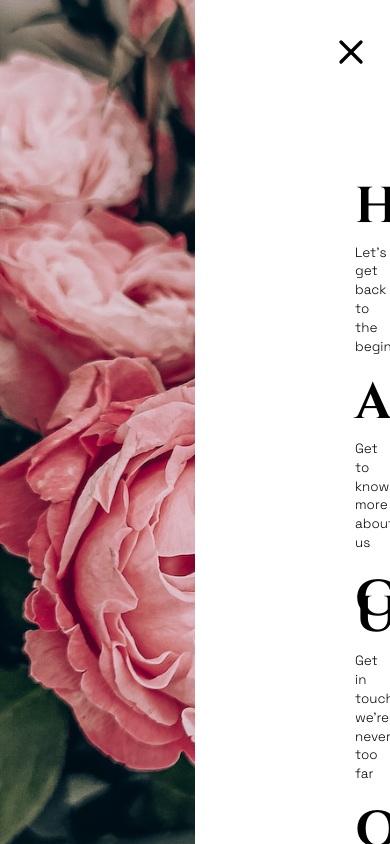
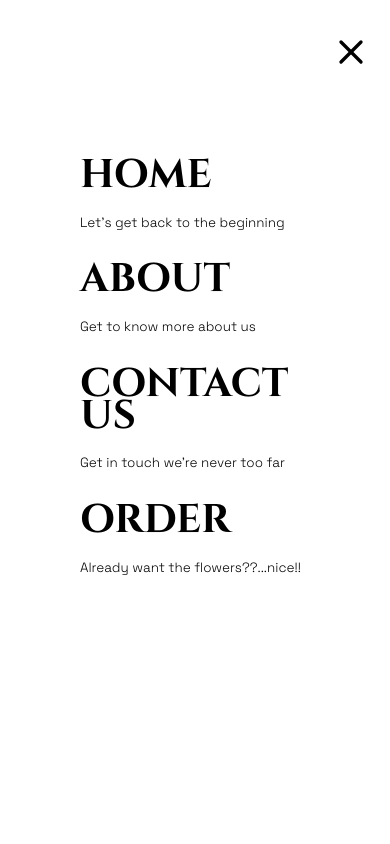
Before and after one commit to Moyowaaaa/l-devine, a Vue app: page / in a window 390 px wide. Both pictures are taken after a click on the element 340 px from the left and 59 px from the top of the page. Shown: the top 844 px of the page. Built offline with nearby package versions, Linux system fonts and the light colour scheme.

Commit message:
responsiveness 🚧

```diff
--- a/src/components/AboutSection.vue
+++ b/src/components/AboutSection.vue
@@ -1,5 +1,5 @@
 <template>
-    <div class="about-section">
+    <div class="about-section" id="about">
         <div class="about-section__top-section">
             <div class="about-section__top-section__left">
         <img src="../assets/images/afterTitle1.png" />
@@ -54,12 +54,22 @@ Amet natoque molestie sed semper. Elementum phasellus purus, phasellus augue ris
 
     &__top-section{
         display: flex;
+        @media screen and (max-width:485px) {
+    flex-direction: column;
+    width: 100%;
+}
     }
     &__top-section__left{
         width: 50%;
         display: flex;
         background-color: #8D7362;
         justify-content: center;
+
+        @media screen and (max-width:485px) {
+    flex-direction: column;
+    width: 100%;
+}
+
     }
     &__top-section__right{
         width: 50%;
@@ -70,6 +80,12 @@ Amet natoque molestie sed semper. Elementum phasellus purus, phasellus augue ris
         padding-bottom: 2rem;
         background-image: url('../assets/images/afterTitle2.png');
         background-size: cover;
+
+        @media screen and (max-width:485px) {
+    flex-direction: column;
+    width: 100%;
+    height:40rem
+}
     }
 
 }
@@ -82,6 +98,11 @@ Amet natoque molestie sed semper. Elementum phasellus purus, phasellus augue ris
 
     p{
         text-align: right;
+
+        @media screen and (max-width:485px) {
+
+            text-align: left;
+        }
     }
 }
 
@@ -93,6 +114,12 @@ padding: 2rem 0;
 background-image: url('../assets/images/aboutSectionBackground.png');
 background-repeat: no-repeat;
 background-size: cover;
+
+@media screen and (max-width:485px) {
+    flex-direction: column;
+    justify-content: start;
+    width: 100%;
+}
 
 
 &__maincontainer{
--- a/src/components/FeaturedSection.vue
+++ b/src/components/FeaturedSection.vue
@@ -114,6 +114,10 @@ import { onMounted,ref } from 'vue';
         background-repeat: no-repeat;
         background-position-y: 5rem;
 
+        @media screen and (max-width:485px) {
+  height:auto;
+}
+
 
 
     &__maincontainer{
@@ -128,6 +132,11 @@ import { onMounted,ref } from 'vue';
 
         justify-content:space-around;
 
+        @media screen and (max-width:485px) {
+    flex-direction: column;
+    width: 100%;
+}
+
     }
 
     &__featuredCard {
@@ -135,6 +144,12 @@ import { onMounted,ref } from 'vue';
         flex-direction: column;
         width: 20rem;
         height: auto;
+
+        @media screen and (max-width:485px) {
+            padding:1rem 0;
+            width: 90%;
+            margin: 0 auto;
+}
 
     }
 
--- a/src/components/Menu.vue
+++ /dev/null
@@ -1,110 +0,0 @@
-<script setup lang="ts">
-import { ref, onMounted, onUnmounted, toRefs, computed,watch } from 'vue';
-import {gsap} from 'gsap'
-
-interface menuProps {
-    show:boolean,
-    isOpen:boolean
-}
-interface menuEmits{
-    (e:'showMenu', value:boolean):void
-    (e:'closeMenu', value:boolean):void
-}
-
-defineEmits<menuEmits>()
-const navProps = defineProps<menuProps>()
-
-const closebtnRef = ref(null)
-
-const {show, isOpen} = toRefs(navProps)
-
-    console.log('menu',show.value)
-
-
-</script>
-
-
-<template>
-    <div class="menu">
-
-        <div class="menu__image"></div>
-
-        <div class="menu__container">
-            <div class="close-btn" @click="$emit('closeMenu')" ref="closebtnRef">
-                <img src="../assets/images/close.svg" />
-            </div>
-
-
-            <div class="link-container">
-                <div>
-                <h1 class="menu-title" >HOME</h1>
-                <p class="menu-paragraph">Let’s get back to the beginning</p>
-                </div>
-
-                <div>
-                <h1 class="menu-title" >ABOUT</h1>
-                <p class="menu-paragraph">Get to know more about us</p>
-                </div>
-
-
-                <div>
-                <h1 class="menu-title">CONTACT US</h1>
-                <p class="menu-paragraph">Get in touch we’re never too far</p>
-                </div>
-
-                <div>
-                <h1 class="menu-title">ORDER</h1>
-                <p class="menu-paragraph">Already want the flowers??...nice!!</p>
-                </div>
-
-
-            </div>
-        </div>
-    </div>
-</template>
-
-
-
-<style lang="scss" scoped>
-.menu{
-    height: 100vh;
-    width:100%;
-    position:fixed;
-    background-color: white;
-    z-index: 20;
-
-    display: flex;
-
-    &__image{
-        width: 50%;
-        background-image: url('../assets/images/menuImage.svg');
-        background-size: cover;
-        background-repeat: no-repeat;
-    }
-
-    &__container{
-        width: 50%;
-        height: 100%;
-        display: flex;
-        flex-direction: column;
-    }
-
-
-}
-.close-btn{
-    right: 5%;
-    position: absolute;
-    top:2rem;
-    // position: absolute;
-    width: 45%;;
-    display: flex;
-    justify-content: end;
-
-
-}
-.link-container{
-    padding-top: 8rem;
-    padding-left: 10rem;
-    cursor:pointer
-}
-</style>
--- a/src/components/Navbar.vue
+++ b/src/components/Navbar.vue
@@ -1,8 +1,9 @@
 <script setup lang="ts">
 import { gsap } from 'gsap';
 import { ref, onMounted, watch, watchEffect } from 'vue';
-import { useRoute } from 'vue-router';
-
+import { useRouter } from 'vue-router';
+import { RouterLink } from "vue-router";
+const router = useRouter
 const navRef = ref(null)
 const navTitleRef = ref(null)
 const navButtonRef = ref(null)
@@ -12,10 +13,10 @@ const closebtnRef = ref()
 
 
 const navLinks =[
-    {title:"HOME", description:"Let’s get back to the beginning"},
-    {title:"ABOUT", description:"Get to know more about us"},
-    {title:"CONTACT US", description:"Get in touch we’re never too far"},
-    {title:"ORDER", description:"Already want the flowers??...nice!!"}
+    {title:"HOME", description:"Let’s get back to the beginning", destination:'#home'},
+    {title:"ABOUT", description:"Get to know more about us",destination:'#about'},
+    {title:"CONTACT US", description:"Get in touch we’re never too far", destination:'#home'},
+    {title:"ORDER", description:"Already want the flowers??...nice!!", destination:'#contact'}
 
 ]
 
@@ -166,8 +167,12 @@ const openMenu = () => {
         <div class="links-container">
             <div class="link-container">
                 <div class="link" v-for="link in navLinks">
+
+                        <div>
                     <h1 class="menu-title" >{{link.title}}</h1>
                 <p class="menu-paragraph">{{link.description}}</p>
+                </div>
+
                 </div>
 
 
@@ -197,10 +202,10 @@ const openMenu = () => {
     overflow-x: hidden;
     width:90%;
     z-index: 12;
-    left: 5%;
+    left: 5.2%;
     // position: fixed;
     position: absolute;
-    top:2rem;
+    top:2.6rem;
 
 
     display: flex;
@@ -247,7 +252,14 @@ const openMenu = () => {
         background-image: url('../assets/images/menuImage.svg');
         background-size: cover;
         background-repeat: no-repeat;
+
+        @media screen and (max-width:485px) {
+            display: none;
+        }
     }
+
+
+
 
 
 
@@ -281,15 +293,28 @@ const openMenu = () => {
 
 .links-container{
     width: 50%;
+
+    @media screen and (max-width:485px) {
+        width: 100%;
+    }
 }
 
 .link-container{
     height: 100%;
+    padding: 10rem 10rem;
 
-    padding: 10rem 10rem;
+    @media screen and (max-width:485px) {
+        padding: 8rem 5rem;
+    }
 }
 
 
 
+@media screen and (max-width:485px) {
+.menu-title{
+    line-height: 2rem;
+    font-size: 2.5rem;
+}
+}
 
 </style>
--- a/src/components/ShowcaseSection.vue
+++ b/src/components/ShowcaseSection.vue
@@ -31,8 +31,14 @@
 
     &__row{
         height: 100%;
+        display:flex;
 
-        display:flex
+
+        @media screen and (max-width:485px) {
+    flex-direction: column;
+    height: auto;
+    width: 100%;
+}
     }
     &__column {
 
@@ -41,6 +47,11 @@
         display: flex;
         flex-direction: column;
         height:90rem;
+
+        @media screen and (max-width:485px) {
+
+    width: 100%;
+}
     }
     &__column__top{
         height: 50%;
@@ -49,6 +60,8 @@
         background-position: center;
         background-size: cover;
         background-repeat: no-repeat;
+
+
 
     }
     &__column__bottom{
@@ -66,6 +79,11 @@
         object-fit: contain;
         display: flex;
         flex-direction: column;
+
+        @media screen and (max-width:485px) {
+
+    width: 100%;
+}
     }
 
     &__topRow{
--- a/src/components/TitleSection.vue
+++ b/src/components/TitleSection.vue
@@ -48,16 +48,12 @@ onMounted(() => {
     }, "<0.1")
 })
 
-const emit = defineEmits(['showMenu'])
 
-function showMenu() {
-    emit('showMenu')
-}
 </script>
 
 <template>
     <div>
-        <navbar @openMenu="showMenu"/>
+        <navbar />
     <div class="title-section">
 
 
@@ -110,12 +106,19 @@ function showMenu() {
         margin-left:5%;
         ;
 
+        @media screen and (max-width:485px) {
+   width: 100%;
+}
 
 
 
         .paragraph{
             width: 65%;
             padding-bottom: 5%;
+
+            @media screen and (max-width:485px) {
+width: 85%;
+            }
 
         }
         // padding-left: 5%;
@@ -146,6 +149,10 @@ function showMenu() {
     background-repeat: no-repeat;
     background-size: cover;
 
+    @media screen and (max-width:485px) {
+    display:none
+}
+
 
 }
 &__image2{
@@ -155,6 +162,10 @@ function showMenu() {
 
     height: 100%;
     width: 7%;
+
+    @media screen and (max-width:485px) {
+    display:none
+}
 
 
 }
@@ -167,6 +178,10 @@ function showMenu() {
     height: 100%;
     width: 35%;
     justify-content: end;
+
+    @media screen and (max-width:485px) {
+    display:none
+}
 
 }
 
@@ -191,4 +206,12 @@ function showMenu() {
 
 }
 
+
+@media screen and (max-width:485px) {
+.title-bold{
+    line-height: 4rem;
+}
+}
+
+
 </style>
--- a/src/views/HomeView.vue
+++ b/src/views/HomeView.vue
@@ -1,9 +1,9 @@
 <template>
 
     <div class="home">
-        <!-- <Menu :show="showMenu" @showMenu="openMenu" @closeMenu="closeMenu" :isOpen="navbarIsOpen" /> -->
+
         <PreloaderVue />
-        <TitleSectionVue @showMenu="openMenu" />
+        <TitleSectionVue />
     <AboutSection />
     <FeaturedSection />
       <ShowcaseSection/>
@@ -16,36 +16,12 @@
 
 <script setup lang="ts">
 import PreloaderVue from '@/components/Preloader.vue';
-import Menu from '../components/Menu.vue'
 import TitleSectionVue from '@/components/TitleSection.vue';
 import ShowcaseSection from '../components/ShowcaseSection.vue'
 import SubscribeSection from '../components/SubscribeSection.vue'
 import AboutSection from '../components/AboutSection.vue'
 import FeaturedSection from '../components/FeaturedSection.vue'
 import { ref } from 'vue';
-
-let showMenu = ref<boolean | any>(false)
-let navbarIsOpen = ref<boolean | any>(false)
-
-const openMenu = () => {
-    showMenu.value = true
-    console.log('show', showMenu.value)
-    // navbarIsOpen.value = !navbarIsOpen.value
-}
-
-const closeMenu = () => {
-    showMenu.value = false
-    console.log('show', showMenu.value)
-}
-
-
-
-
-
-// const start = () => {
-//     navbarIsOpen.value = !navbarIsOpen.value
-//     console.log(navbarIsOpen.value)
-// }
 
 
 
```
Also changed, not shown: src/components/Footer.vue (+35 -1 lines), src/components/SubscribeSection.vue (+48 -0 lines).
